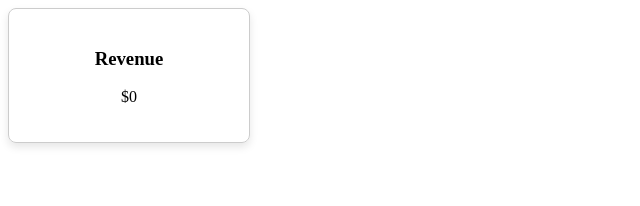
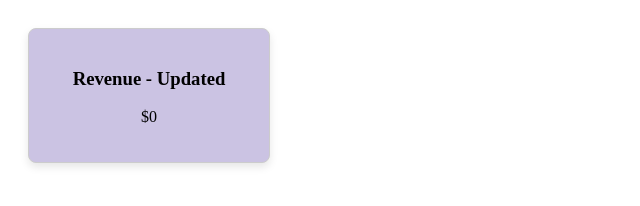
Before and after one commit to ElNotsniw/CC_12, a plain HTML site: page index.html in a window 1280 px wide. Shown: the whole page, without its empty margins (0-640 px from the left). Drawn offline with Linux system fonts and the light colour scheme.

Commit message:
Task 2 - Updated Metric Cards via Array Conversion

```diff
--- a/cc_12.js
+++ b/cc_12.js
@@ -6,8 +6,7 @@ const dashboardContainerbyID = document.getElementById(`dashboard`)
 
 const dashboardContainerbyQuery = document.querySelector(`dashboard`)
 
-// Creating a metric card to add to the HTML code, which includes an id (revenueCard) and class (metric-card), then finally appending it to the parent node, "dashboard"
-
+// Creating a metric card to add to the HTML code, which includes an id (revenueCard) and class (metric-card).
 const metricCard = document.createElement(`div`)
 
 metricCard.setAttribute(`id`, `revenueCard`)
@@ -17,4 +16,30 @@ metricCard.innerHTML =
 `<h3>Revenue</h3>
 <p>$0</p>`
 
+// Finally, appending it to the parent node, "dashboard".
+
+
 dashboardContainerbyID.appendChild(metricCard)
+
+
+
+
+// Task 2 - Updated Metric Cards via Array Conversion
+
+// Using the .querySelectorAll to select any elements that have "metric-card" as their class.
+
+const metricCards = document.querySelectorAll(`.metric-card`)
+
+// Converting the NodeList into an array using Array.from.
+
+const metricCardsArray = Array.from(metricCards)
+
+// Updating the inner text from the metric card to have the word, "- Updated" next to it and changing the background color of it.
+
+metricCardsArray.forEach((card) => {
+    const title = card.querySelector(`h3`)
+    if (title) {
+        title.innerText = `${title.innerText} - Updated`
+    }
+    card.style.backgroundColor = `#CBC3E3`
+})
--- a/index.html
+++ b/index.html
@@ -22,7 +22,7 @@
     </style>
 </head>
 <body>
-    <div id="dashboard"></div>
+    <div id="dashboard" class="dashboard-container"></div>
     <script src="cc_12.js"></script>
 </body>
 </html>
```
